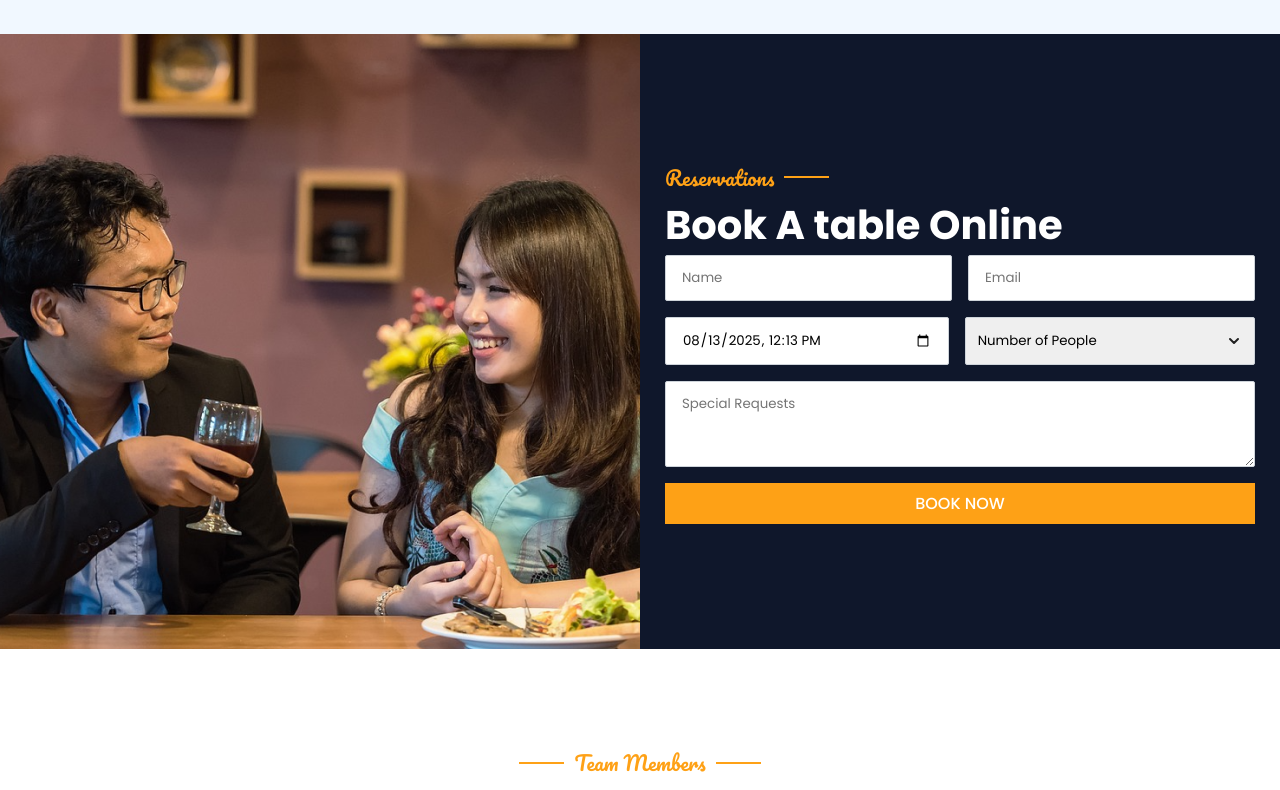
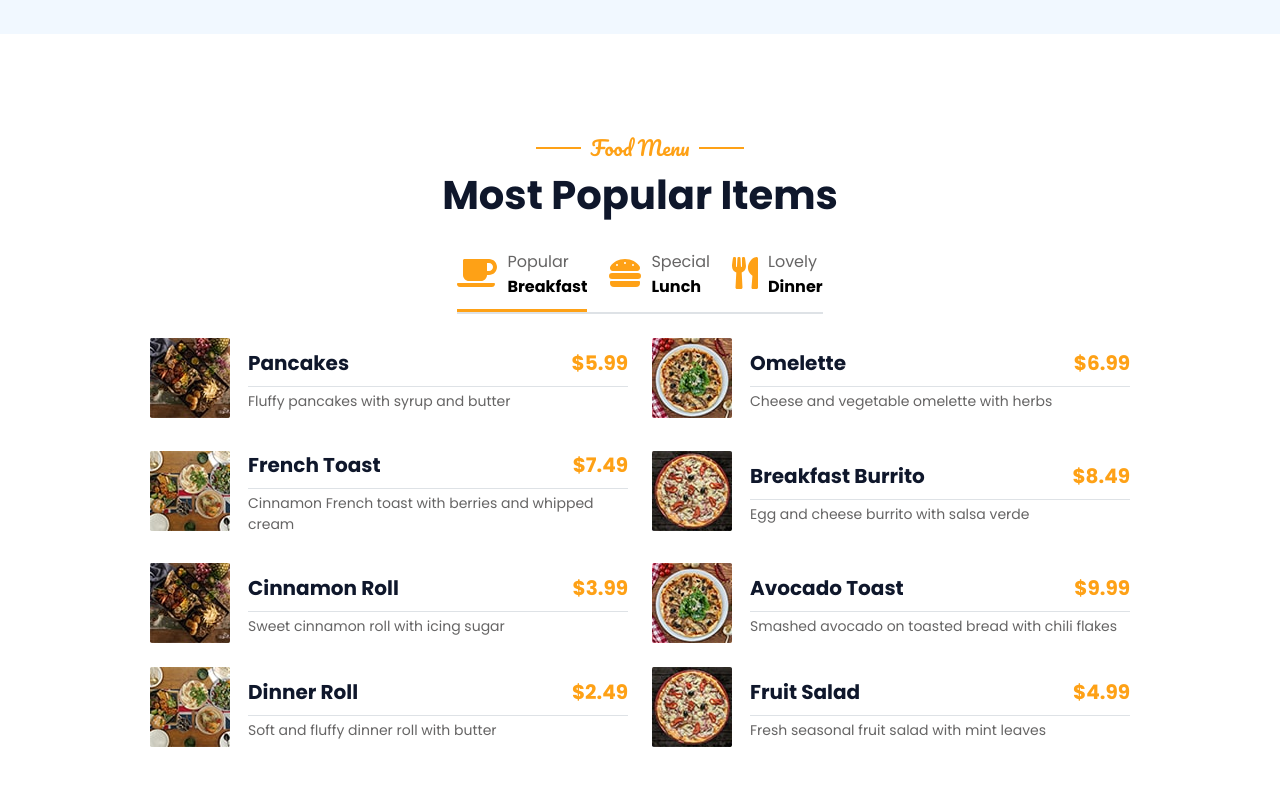
Before and after one commit to AhsanNazeef/restaurant-website-angular, an Angular app: page / in a window 1280 px wide. Shown: the part 2140-2930 px from the top of the page. Built offline with nearby package versions, Linux system fonts and the light colour scheme; a web font is replaced by a local one.

Commit message:
add popular menu section to home page

```diff
--- a/src/app/home/home.component.html
+++ b/src/app/home/home.component.html
@@ -1,6 +1,7 @@
 <app-hero-section class="container"></app-hero-section>
 <app-details-section class="container"></app-details-section>
 <app-about-us class="container"></app-about-us>
+<app-popular-menu class="container"></app-popular-menu>
 <app-reservations></app-reservations>
 <app-team-members class="container"></app-team-members>
 <app-testimonial class="container"></app-testimonial>
--- a/src/app/home/home.module.ts
+++ b/src/app/home/home.module.ts
@@ -10,6 +10,7 @@ import { TestimonialComponent } from './testimonial/testimonial.component';
 import { TeamMembersComponent } from './team-members/team-members.component';
 import { ReservationsComponent } from './reservations/reservations.component';
 import { ReactiveFormsModule } from '@angular/forms';
+import { PopularMenuComponent } from './popular-menu/popular-menu.component';
 
 @NgModule({
   declarations: [
@@ -19,7 +20,8 @@ import { ReactiveFormsModule } from '@angular/forms';
     AboutUsComponent,
     TestimonialComponent,
     TeamMembersComponent,
-    ReservationsComponent
+    ReservationsComponent,
+    PopularMenuComponent
   ],
   imports: [FontAwesomeModule, CommonModule, SharedModule, ReactiveFormsModule]
 })
--- /dev/null
+++ b/src/app/home/popular-menu/popular-menu.component.html
@@ -0,0 +1,26 @@
+<div>
+  <div class="heading-container">
+    <div class="vertical-line"></div>
+    <h3 class="fancy-text">Food Menu</h3>
+    <div class="vertical-line"></div>
+  </div>
+  <h2 class="sub-heading">Most Popular Items</h2>
+</div>
+<div class="menu-types">
+  <div *ngFor="let menu of menuTypes; let i = index" class="menu-type" [class.selected]="selectedIndex === i" (click)="selectType(i)">
+    <fa-icon [icon]="menu.icon" class="fa-2x"></fa-icon>
+    <div class="menu-info">
+      <p>{{ menu.label }}</p>
+      <h4>{{ menu.type }}</h4>
+    </div>
+  </div>
+</div>
+<div class="menu-items">
+  <app-menu-item
+    *ngFor="let item of selectedMenuItem"
+    [name]="item.name"
+    [description]="item.description"
+    [price]="item.price"
+    [imgSrc]="item.imgSrc"
+  ></app-menu-item>
+</div>
--- /dev/null
+++ b/src/app/home/popular-menu/popular-menu.component.scss
@@ -0,0 +1,56 @@
+:host {
+  display: flex;
+  flex-direction: column;
+  align-items: center;
+  gap: 24px;
+  padding-block: 96px;
+}
+
+.menu-types {
+  display: flex;
+  gap: 22px;
+  border-bottom: 2px solid rgba(222, 226, 230, 1);
+}
+
+.menu-type {
+  display: flex;
+  flex-direction: column;
+  gap: 10px;
+  align-items: center;
+  padding-bottom: 10px;
+  cursor: pointer;
+  transition: border-color 0.2s;
+  border-bottom: 3px solid rgba(256, 256, 256, 1);
+}
+
+fa-icon {
+  color: rgba(254, 161, 22, 1);
+}
+.menu-type.selected {
+  border-bottom: 3px solid rgba(254, 161, 22, 1);
+  margin-bottom: 0px;
+}
+
+.menu-items {
+  display: flex;
+  gap: 16px;
+  flex-wrap: wrap;
+}
+
+/* Tablet styles */
+@media (min-width: 488px) {
+  .menu-type {
+    flex-direction: row;
+  }
+}
+
+/* Desktop styles large */
+@media (min-width: 1024px) {
+  .menu-items {
+    gap: 24px;
+  }
+
+  app-menu-item {
+    flex: 1 1 calc(50% - 24px);
+  }
+}
--- /dev/null
+++ b/src/app/home/popular-menu/popular-menu.component.ts
@@ -0,0 +1,101 @@
+import { Component } from '@angular/core';
+import { faCoffee, faHamburger, faUtensils } from '@fortawesome/free-solid-svg-icons';
+
+@Component({
+  selector: 'app-popular-menu',
+  standalone: false,
+  templateUrl: './popular-menu.component.html',
+  styleUrl: './popular-menu.component.scss'
+})
+export class PopularMenuComponent {
+  menuTypes = [
+    { label: 'Popular', type: 'Breakfast', icon: faCoffee },
+    { label: 'Special', type: 'Lunch', icon: faHamburger },
+    { label: 'Lovely', type: 'Dinner', icon: faUtensils }
+  ];
+  selectedIndex = 0;
+  breakFastMenuItems = [
+    { name: 'Pancakes', description: 'Fluffy pancakes with syrup and butter', price: 5.99, imgSrc: '/assets/images/menu-1.png' },
+    { name: 'Omelette', description: 'Cheese and vegetable omelette with herbs', price: 6.99, imgSrc: '/assets/images/menu-2.jpg' },
+    { name: 'French Toast', description: 'Cinnamon French toast with berries and whipped cream', price: 7.49, imgSrc: '/assets/images/menu-3.jpg' },
+    { name: 'Breakfast Burrito', description: 'Egg and cheese burrito with salsa verde', price: 8.49, imgSrc: '/assets/images/menu-4.jpg' },
+    { name: 'Cinnamon Roll', description: 'Sweet cinnamon roll with icing sugar', price: 3.99, imgSrc: '/assets/images/menu-5.png' },
+    { name: 'Avocado Toast', description: 'Smashed avocado on toasted bread with chili flakes', price: 9.99, imgSrc: '/assets/images/menu-6.jpg' },
+    { name: 'Dinner Roll', description: 'Soft and fluffy dinner roll with butter', price: 2.49, imgSrc: '/assets/images/menu-7.jpg' },
+    { name: 'Fruit Salad', description: 'Fresh seasonal fruit salad with mint leaves', price: 4.99, imgSrc: '/assets/images/menu-8.jpg' }
+  ];
+  lunchMenuItems = [
+    { name: 'Caesar Salad', description: 'Crisp romaine lettuce with Caesar dressing', price: 7.99, imgSrc: '/assets/images/menu-8.jpg' },
+    {
+      name: 'Grilled Chicken Sandwich',
+      description: 'Juicy grilled chicken with lettuce and tomato',
+      price: 8.99,
+      imgSrc: '/assets/images/menu-7.jpg'
+    },
+    { name: 'Vegetable Stir Fry', description: 'Mixed vegetables stir-fried in soy sauce', price: 9.49, imgSrc: '/assets/images/menu-6.jpg' },
+    {
+      name: 'Caprese Salad',
+      description: 'Fresh mozzarella, tomatoes, and basil drizzled with balsamic glaze',
+      price: 8.49,
+      imgSrc: '/assets/images/menu-5.png'
+    },
+    { name: 'Minestrone Soup', description: 'Hearty vegetable soup with beans and pasta', price: 6.99, imgSrc: '/assets/images/menu-4.jpg' },
+    { name: 'Fruit Smoothie', description: 'Blend of seasonal fruits with yogurt', price: 5.49, imgSrc: '/assets/images/menu-3.jpg' },
+    {
+      name: 'Quinoa Salad',
+      description: 'Nutritious quinoa salad with vegetables and lemon dressing',
+      price: 7.49,
+      imgSrc: '/assets/images/menu-2.jpg'
+    },
+    { name: 'Grilled Vegetable Wrap', description: 'Grilled vegetables with hummus in a wrap', price: 8.49, imgSrc: '/assets/images/menu-1.png' }
+  ];
+  dinnerMenuItems = [
+    {
+      name: 'Spaghetti Carbonara',
+      description: 'Classic Italian pasta with creamy sauce and pancetta',
+      price: 12.99,
+      imgSrc: '/assets/images/menu-7.jpg'
+    },
+    { name: 'Grilled Salmon', description: 'Fresh salmon fillet grilled to perfection', price: 14.99, imgSrc: '/assets/images/menu-8.jpg' },
+    { name: 'Vegetable Lasagna', description: 'Layers of pasta with ricotta and spinach', price: 11.49, imgSrc: '/assets/images/menu-6.jpg' },
+    {
+      name: 'Chicken Alfredo',
+      description: 'Fettuccine pasta with creamy Alfredo sauce and grilled chicken',
+      price: 13.49,
+      imgSrc: '/assets/images/menu-2.jpg'
+    },
+    {
+      name: 'Beef Tacos',
+      description: 'Soft tacos filled with seasoned beef and fresh toppings',
+      price: 10.99,
+      imgSrc: '/assets/images/menu-1.png'
+    },
+    { name: 'Vegetable Curry', description: 'Spicy vegetable curry served with rice', price: 9.99, imgSrc: '/assets/images/menu-3.jpg' },
+    {
+      name: 'Fruit Tart',
+      description: 'Delicious fruit tart with a buttery crust and creamy filling',
+      price: 6.49,
+      imgSrc: '/assets/images/menu-5.png'
+    },
+    { name: 'Chocolate Mousse', description: 'Rich chocolate mousse topped with whipped cream', price: 5.99, imgSrc: '/assets/images/menu-4.jpg' }
+  ];
+
+  selectedMenuItem = this.breakFastMenuItems;
+
+  selectType(index: number) {
+    this.selectedIndex = index;
+    switch (index) {
+      case 0:
+        this.selectedMenuItem = this.breakFastMenuItems;
+        break;
+      case 1:
+        this.selectedMenuItem = this.lunchMenuItems;
+        break;
+      case 2:
+        this.selectedMenuItem = this.dinnerMenuItems;
+        break;
+      default:
+        this.selectedMenuItem = this.breakFastMenuItems;
+    }
+  }
+}
```
Also changed, not shown: src/assets/images/menu-7.jpg (added), 1 other file (tests, documents, lock files or other folders).
